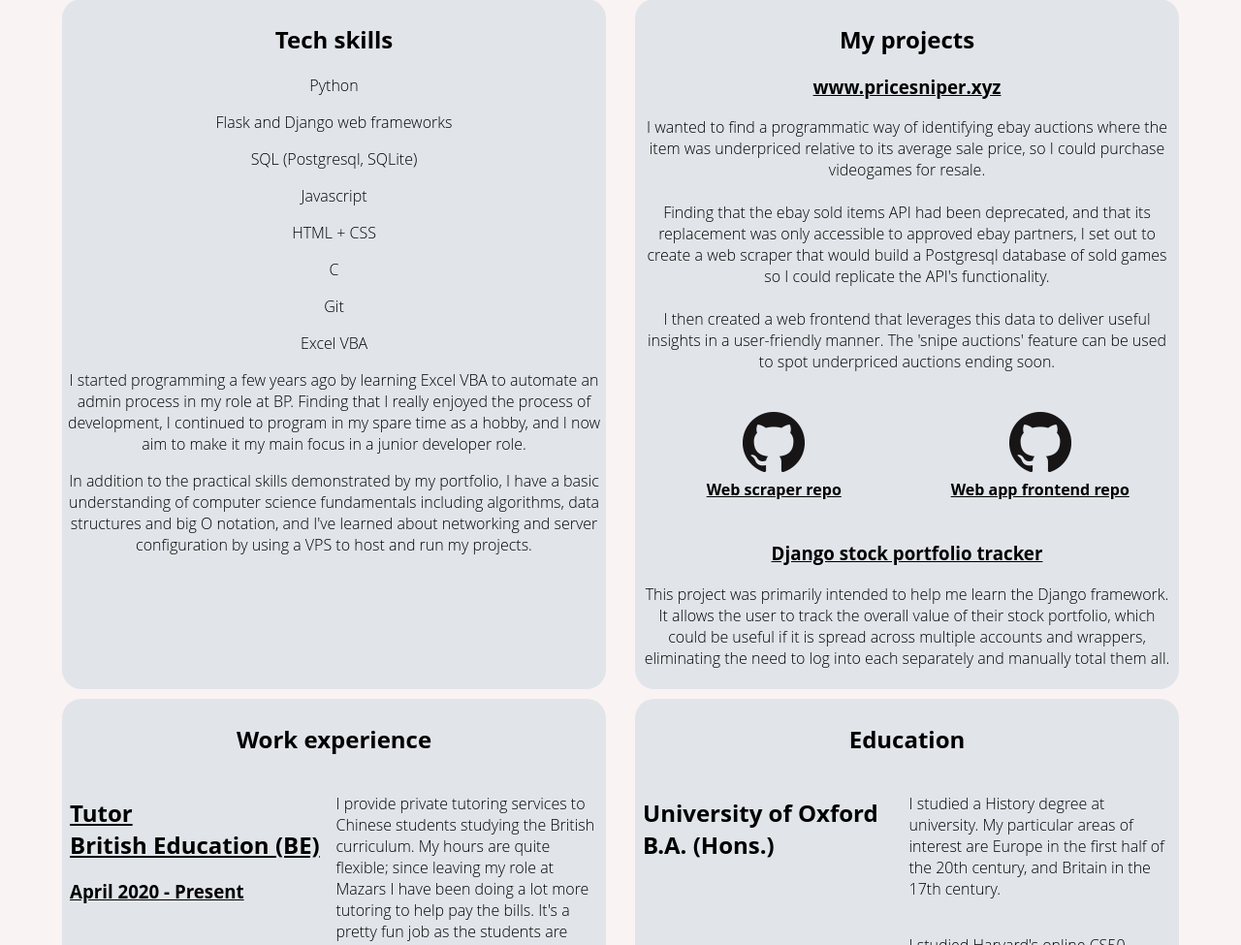
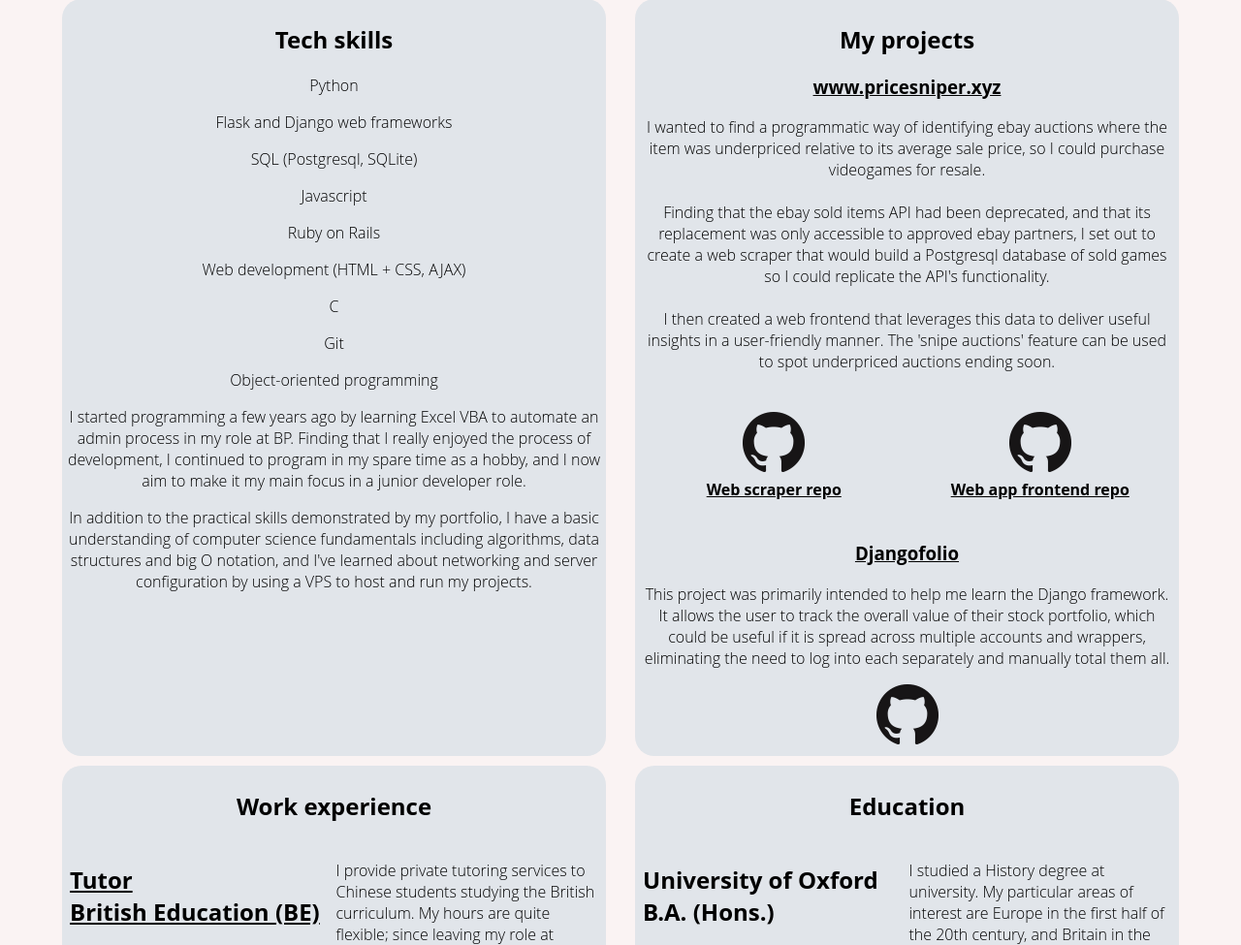
Before and after one commit to ccleary93/cv, a plain HTML site: page index.html in a window 1280 px wide. Shown: the part 521-1496 px from the top of the page at 97% size. Drawn offline with Linux system fonts and the light colour scheme.

Commit message:
Update links to djangofolio and the relevant repo

```diff
--- a/index.html
+++ b/index.html
@@ -25,10 +25,11 @@
                 <p class="skill-list">Flask and Django web frameworks</p>
                 <p class="skill-list">SQL (Postgresql, SQLite)</p>
                 <p class="skill-list">Javascript</p>
-                <p class="skill-list">HTML + CSS</p>
+                <p class="skill-list">Ruby on Rails</p>
+                <p class="skill-list">Web development (HTML + CSS, AJAX)</p>
                 <p class="skill-list">C</p>
                 <p class="skill-list">Git</p>
-                <p class="skill-list">Excel VBA</p>
+                <p class="skill-list">Object-oriented programming</p>
                 <p>I started programming a few years ago by learning Excel VBA to automate an admin process in my role at
                 BP. Finding that I really enjoyed the process of development, I continued to program in my spare time as a
                 hobby, and I now aim to make it my main focus in a junior developer role.</p>
@@ -61,13 +62,14 @@
                         <a href="https://github.com/ccleary93/ideal-octo-engine" class="inherit-color" target="_blank">Web app frontend repo</a></td>
                 </tr>
             </table>
-            <h3><a href="https://github.com/ccleary93/django-stock-tracker" target="_blank">Django stock portfolio tracker</a></h3>
+            <h3><a href="https://djangofolio.herokuapp.com" target="_blank">Djangofolio</a></h3>
             <div class="inner-text">
                 <p>This project was primarily intended to help me learn the Django framework.
                     It allows the user to track the overall value of their stock portfolio,
                     which could be useful if it is spread across multiple accounts and wrappers,
                     eliminating the need to log into each separately and manually total them all.</p>
             </div>
+            <a href="https://github.com/ccleary93/django-stock-tracker" target="_blank"><img src="static/images/GitHub-Mark-64px.png"></a>
         </div>
 
     </div>
```
